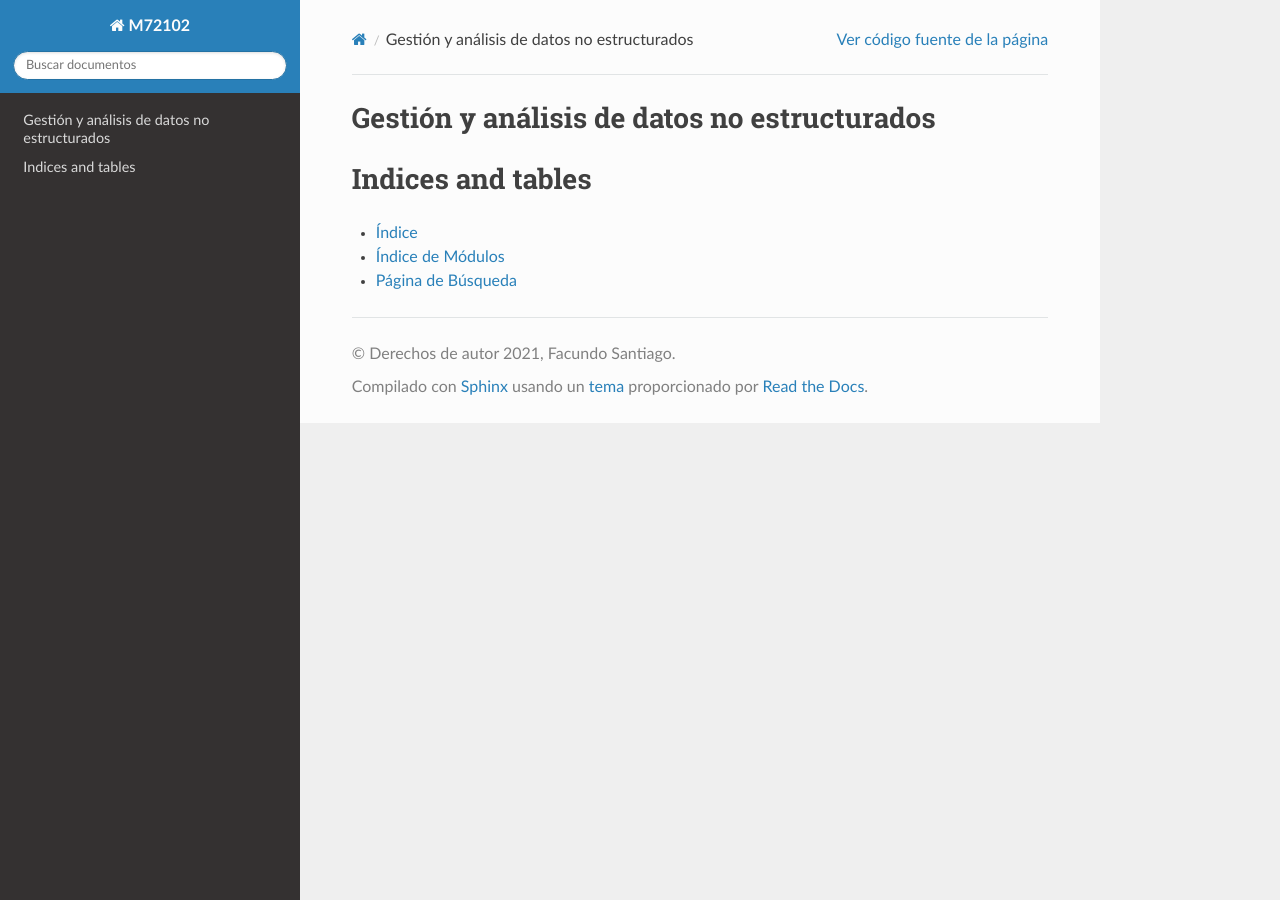
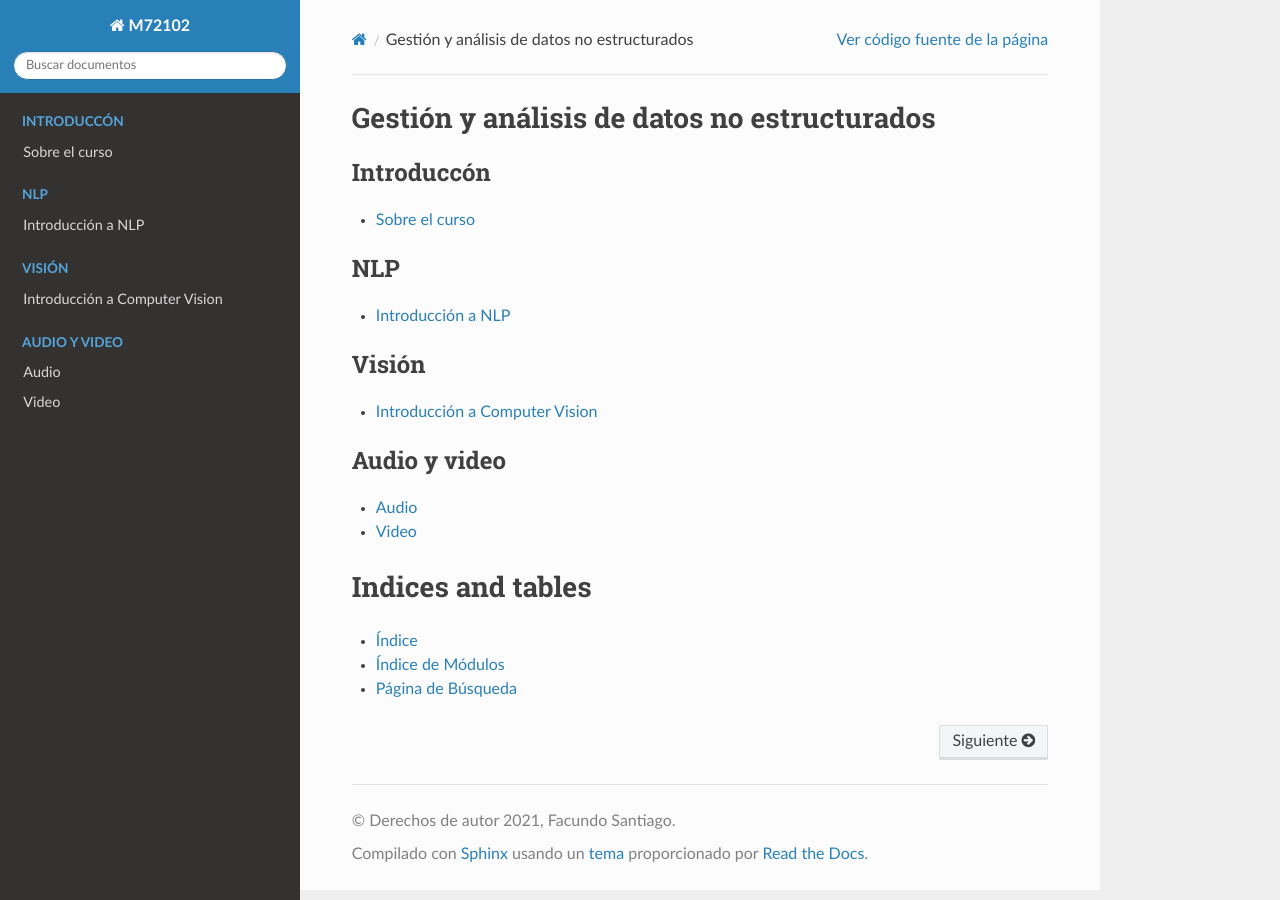
Before and after one commit to santiagxf/M72109, a Sphinx documentation site: the page built from docs/index.rst, in a window 1280 px wide. Built offline with Sphinx 7.4.7 and the Read the Docs theme 2.0.0, drawn with Linux system fonts in a browser that asks for light colours.

```diff
--- /dev/null
+++ b/docs/about.rst
@@ -0,0 +1,2 @@
+Sobre este curso
+============================================
--- /dev/null
+++ b/docs/audio.rst
@@ -0,0 +1,2 @@
+Procesamiento de audio
+======================
--- a/docs/index.rst
+++ b/docs/index.rst
@@ -8,7 +8,29 @@ Gestión y análisis de datos no estructurados
 
 .. toctree::
    :maxdepth: 2
-   :caption: Contents:
+   :caption: Introduccón
+
+   Sobre el curso <about>
+
+.. toctree::
+   :maxdepth: 2
+   :caption: NLP
+
+   Introducción a NLP <nlp>
+
+.. toctree::
+   :maxdepth: 2
+   :caption: Visión
+
+   Introducción a Computer Vision <vision>
+
+.. toctree::
+   :maxdepth: 2
+   :caption: Audio y video
+
+   Audio <audio>
+   Video <video>
+
 
 
 
--- /dev/null
+++ b/docs/nlp.rst
@@ -0,0 +1,2 @@
+Procesamiento de lenguage natural
+============================================
--- /dev/null
+++ b/docs/video.rst
@@ -0,0 +1,2 @@
+Procesamiento de video
+======================
--- /dev/null
+++ b/docs/vision.rst
@@ -0,0 +1,2 @@
+Procesamiento de imagenes
+=========================
```
Also changed, not shown: 1 other file.
